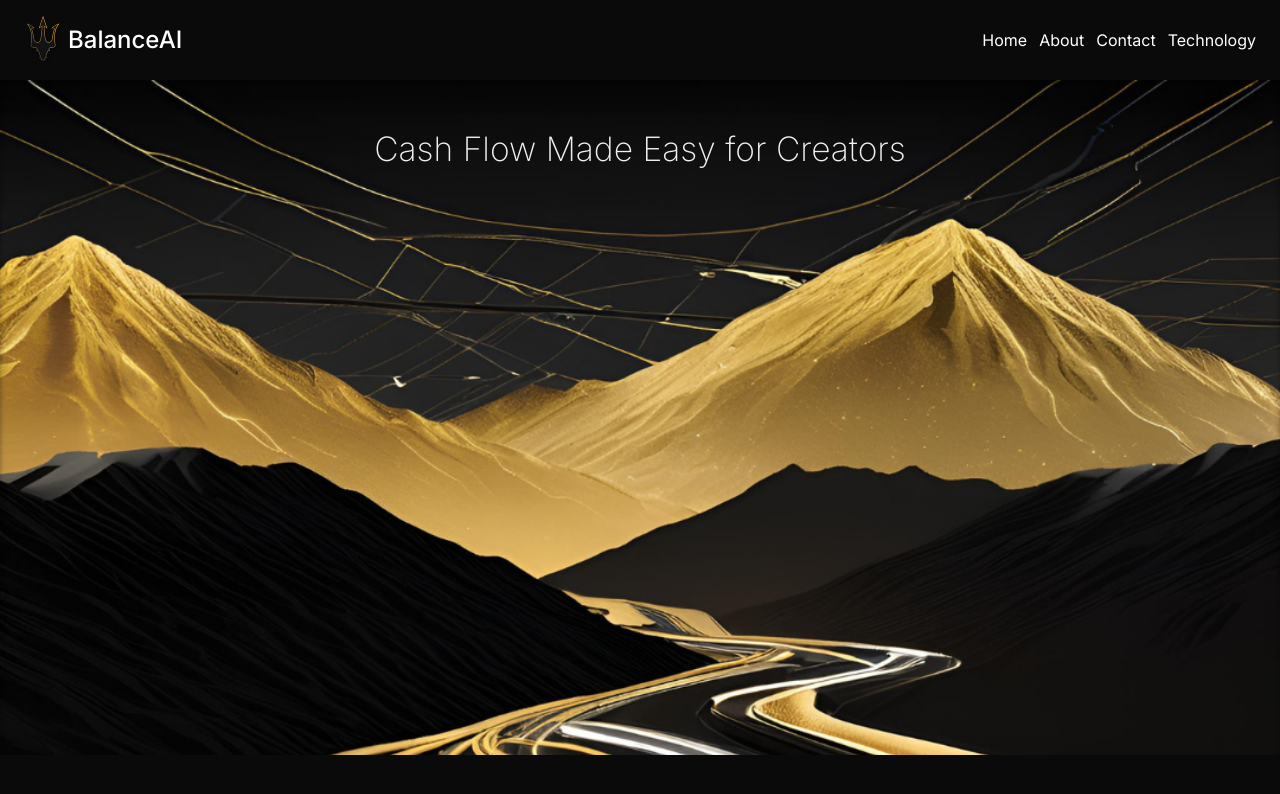
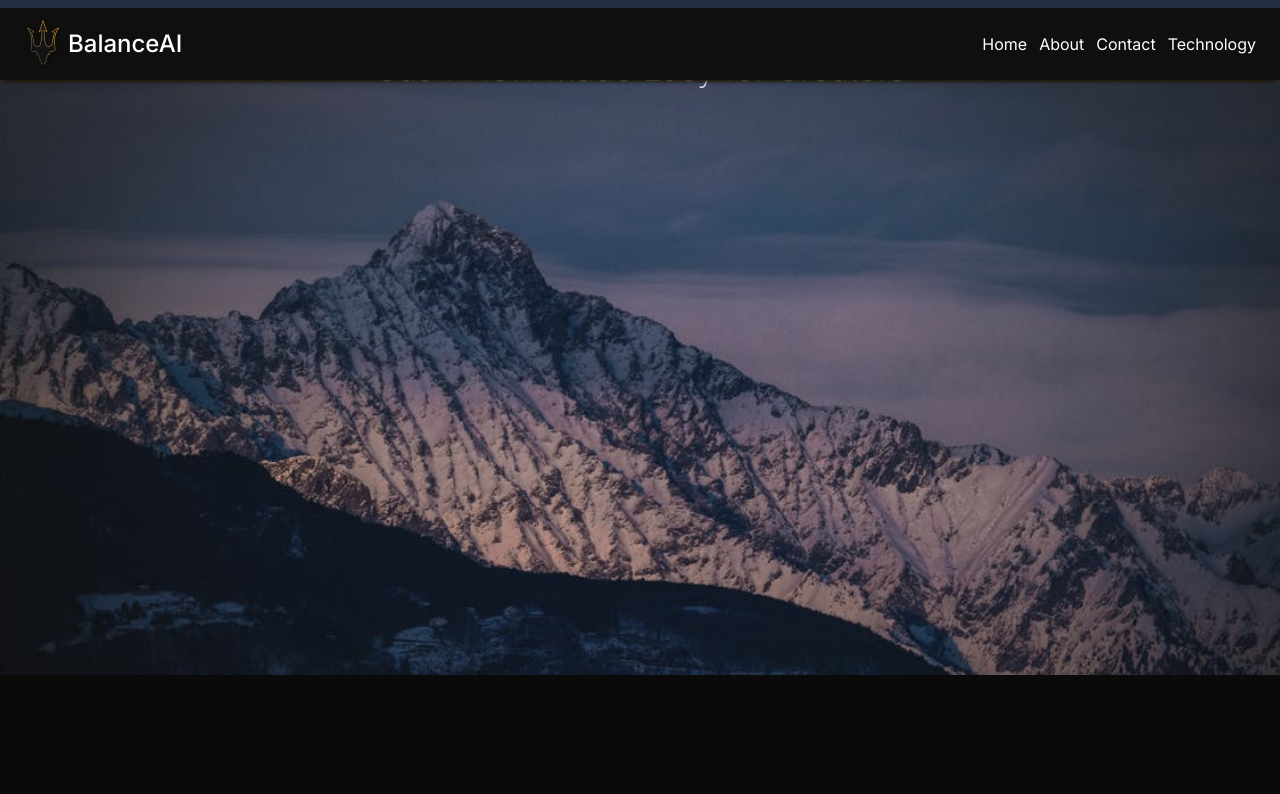
Before and after one commit to MahdiT54/BalAI-proto, a Next.js app in the folder balanceai-frontend/: page / in a window 1280 px wide. Shown: the top 794 px of the page. Built offline with nearby package versions, Linux system fonts and the light colour scheme.

Commit message:
hero done

```diff
--- a/balanceai-frontend/components/Navbar.js
+++ b/balanceai-frontend/components/Navbar.js
@@ -5,9 +5,15 @@ import navstyles from "../styles/Navbar.module.css";
 export default function Navbar() {
   return (
     <nav className={navstyles.nav}>
+        <div className={navstyles.nav__login}></div>
+      <div className={navstyles.nav__row}>
         <Link href="/">
           <figure className={navstyles.nav__logo}>
-          <img src="/Logo.svg" className={navstyles["nav__logo--img"]} alt="" />
+            <img
+              src="/Logo.svg"
+              className={navstyles["nav__logo--img"]}
+              alt=""
+            />
             <h6 className={navstyles["nav__logo--text"]}>BalanceAI</h6>
           </figure>
         </Link>
@@ -29,6 +35,7 @@ export default function Navbar() {
             <li className={navstyles.nav__link}>Technology</li>
           </Link>
         </ul>
+      </div>
     </nav>
   );
 }
--- a/balanceai-frontend/styles/Hero.module.css
+++ b/balanceai-frontend/styles/Hero.module.css
@@ -7,10 +7,7 @@
   background-size: cover;
   max-height: 675px;
   height: 100%;
-  background: url("../public/herobg.png") no-repeat top center/cover;
-  box-shadow: 0px 4px 5px 0px rgba(0, 0, 0, 0.39) inset;
-  -webkit-box-shadow: 0px 4px 5px 0px rgba(0, 0, 0, 0.39) inset;
-  -moz-box-shadow: 0px 4px 5px 0px rgba(0, 0, 0, 0.39) inset;
+  background: url("../public/herobg.jpeg") no-repeat top center/cover;
 }
 
 .hero__frame--h1 {
--- a/balanceai-frontend/styles/Navbar.module.css
+++ b/balanceai-frontend/styles/Navbar.module.css
@@ -1,12 +1,28 @@
 .nav {
+    display: flex;
+    justify-content: center;
+    margin: 0 auto;
+    height: 80px;
+    background-color: #0F0F0F;
+    position: fixed;
+    width: 100%;
+    box-shadow: 0px 6px 3px -4px #211806;
+}
+
+.nav__login {
+    background-color: #232D3F;
+    height: 8px;
+    width: 100%;
+    position: absolute;
+}
+
+.nav__row {
     display: flex;
     justify-content: space-between;
     align-items: center;
     width: 100%;
     max-width: 1280px;
-    padding: 0 24px;
-    margin: 0 auto;
-    height: 80px;
+    padding: 8px 24px 0;
 }
 
 .nav__logo {
```
Also changed, not shown: balanceai-frontend/public/herobg.jpeg (added), balanceai-frontend/public/herobg.png (deleted). Lines whose indentation alone changed are shown as unchanged.
